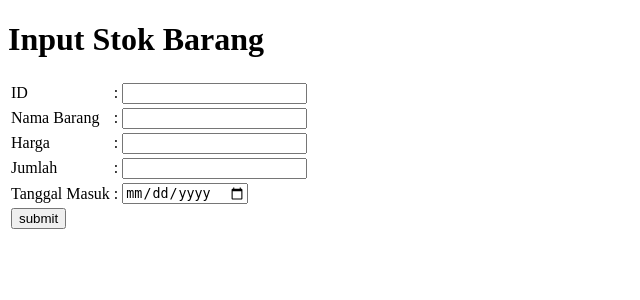
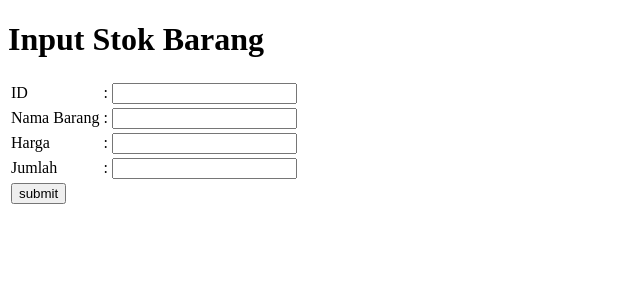
Before and after one commit to rizkyharahap/transaksi, a PHP site: page / in a window 1280 px wide. Shown: the top 300 px of the page, without its empty margins (0-640 px from the left). Run offline with PHP 8.4, Linux system fonts and the light colour scheme; some libraries are stand-ins or nearby versions.

Commit message:
final 1.1

```diff
--- a/index.php
+++ b/index.php
@@ -21,17 +21,12 @@
         <tr>
           <td>Harga</td>
           <td> : </td>
-          <td> <input type="number" name="harga" value=""> </td>
+          <td> <input type="text" name="harga" value=""> </td>
         </tr>
         <tr>
           <td>Jumlah</td>
           <td> : </td>
-          <td> <input type="number" name="jumlah" value=""> </td>
-        </tr>
-        <tr>
-          <td>Tanggal Masuk</td>
-          <td> : </td>
-          <td> <input type="date" name="tgl_masuk" value=""> </td>
+          <td> <input type="text" name="jumlah" value=""> </td>
         </tr>
         <tr>
           <td> <input type="submit" name="submit" value="submit"> </td>
@@ -57,7 +52,7 @@
             $nm_barang = $_POST['nm_barang'];
             $harga = $_POST['harga'];
             $jumlah = $_POST['jumlah'];
-            $tgl_masuk = $_POST['tgl_masuk'];
+            $tgl_masuk = date("Y-m-d");
 
             $sql_insert = "INSERT INTO barang (id, nm_barang, harga, jumlah, tgl_masuk) VALUES (?,?,?,?,?)";
 
@@ -76,7 +71,7 @@
           echo "<h3>Data telah dimasukan</h3>";
         }
 
-s
+
       ?>
 
   </body>
```
